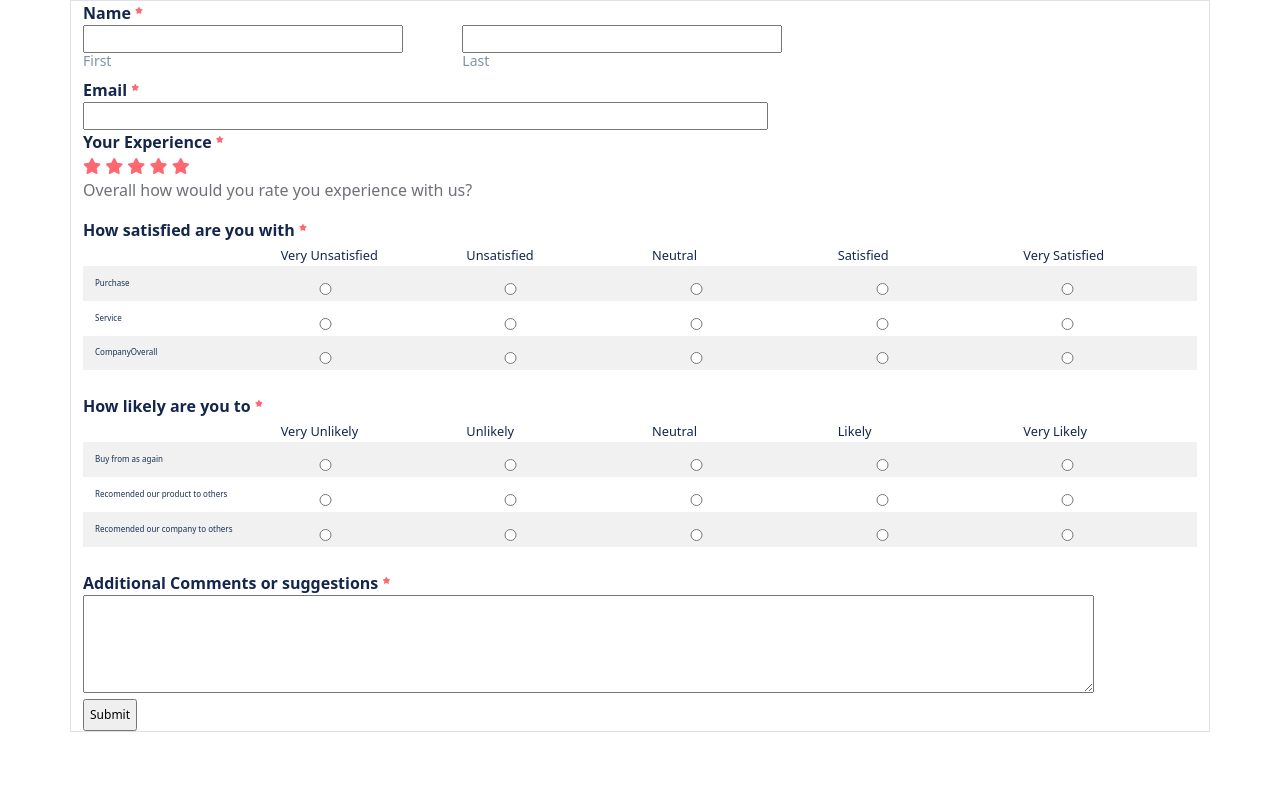
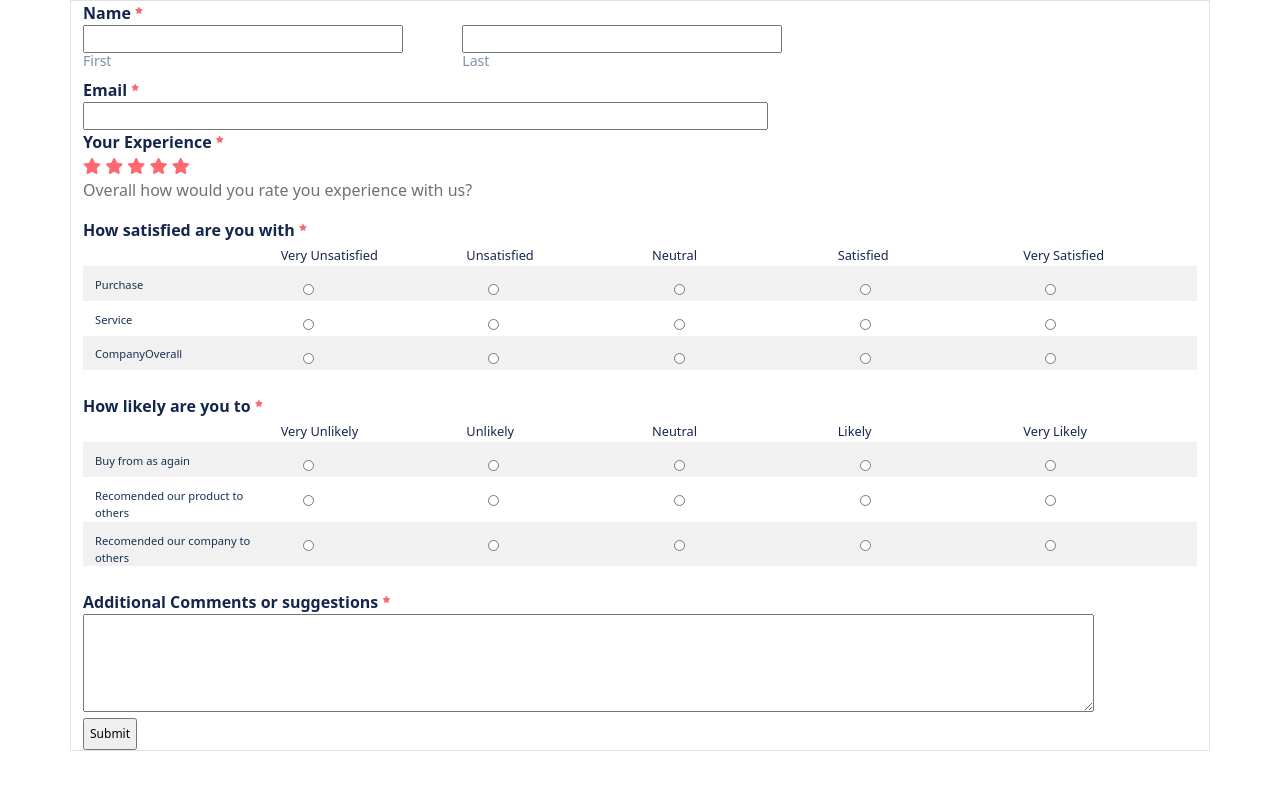
Before and after one commit to karthikeyan13762/bootstrapTask2, a plain HTML site: page index.html in a window 1280 px wide. Drawn offline with nearby package versions, Linux system fonts and the light colour scheme.

Commit message:
Bootstrap Task2 content alignment set2

```diff
--- a/style.css
+++ b/style.css
@@ -33,8 +33,8 @@
 }
 .radio{
     display: inline-block;
-    width: 55%;
-    height: 50%;
+    width: 55px;
+    height: 11px;
 
 }
 .gray{
@@ -49,7 +49,7 @@
     font-size: 80%;
 }
 .cotentDetail{
-   font-size: 50%;
+   font-size: 70%;
    color: rgb(24,49,83);
 }
 .row-2{
@@ -125,7 +125,7 @@
     margin: 10px;
    }
    .textarae{
-    width: 90%;
+    width: 96%;
     margin-left:1%;
 }
 }
```
